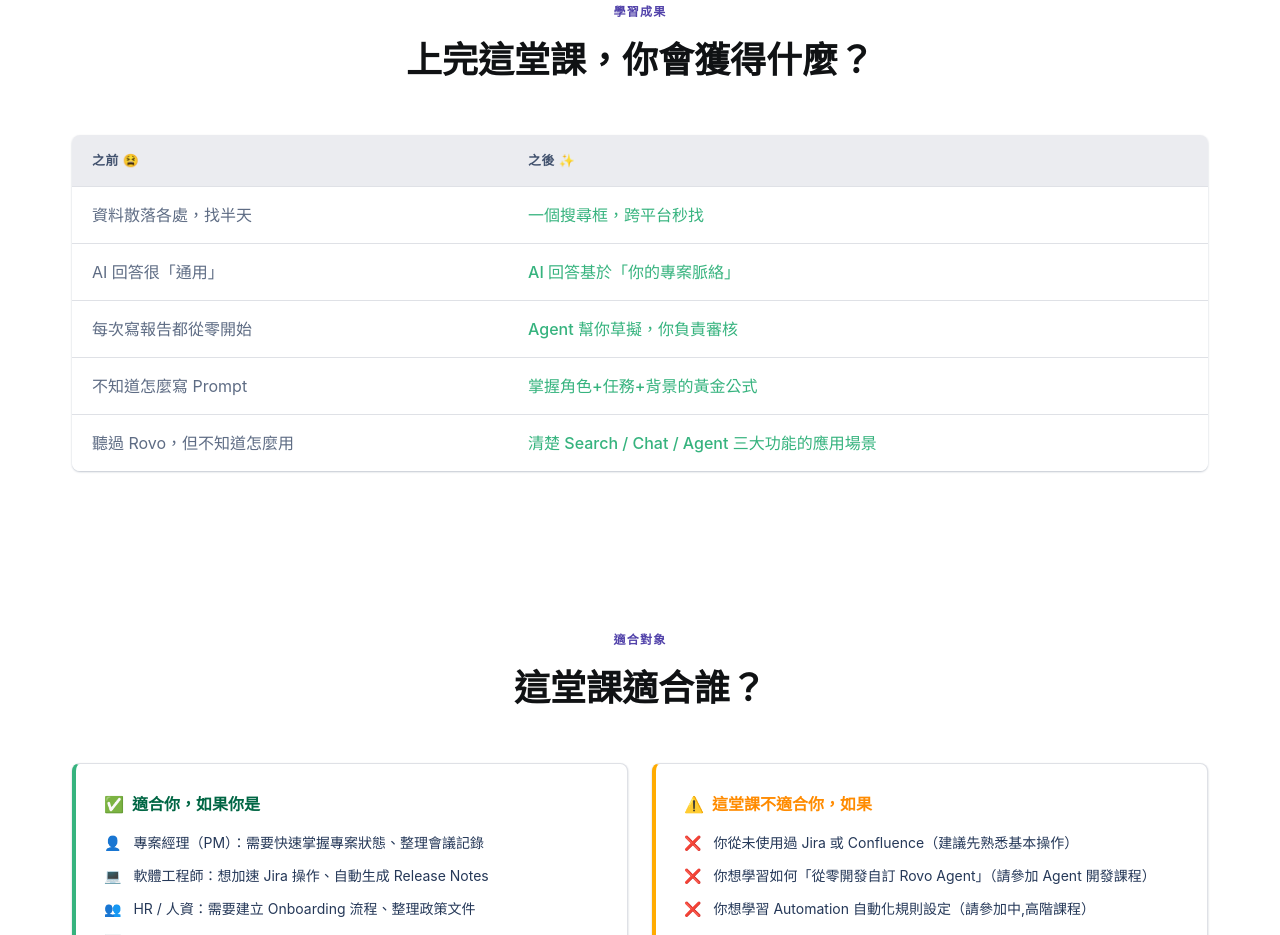
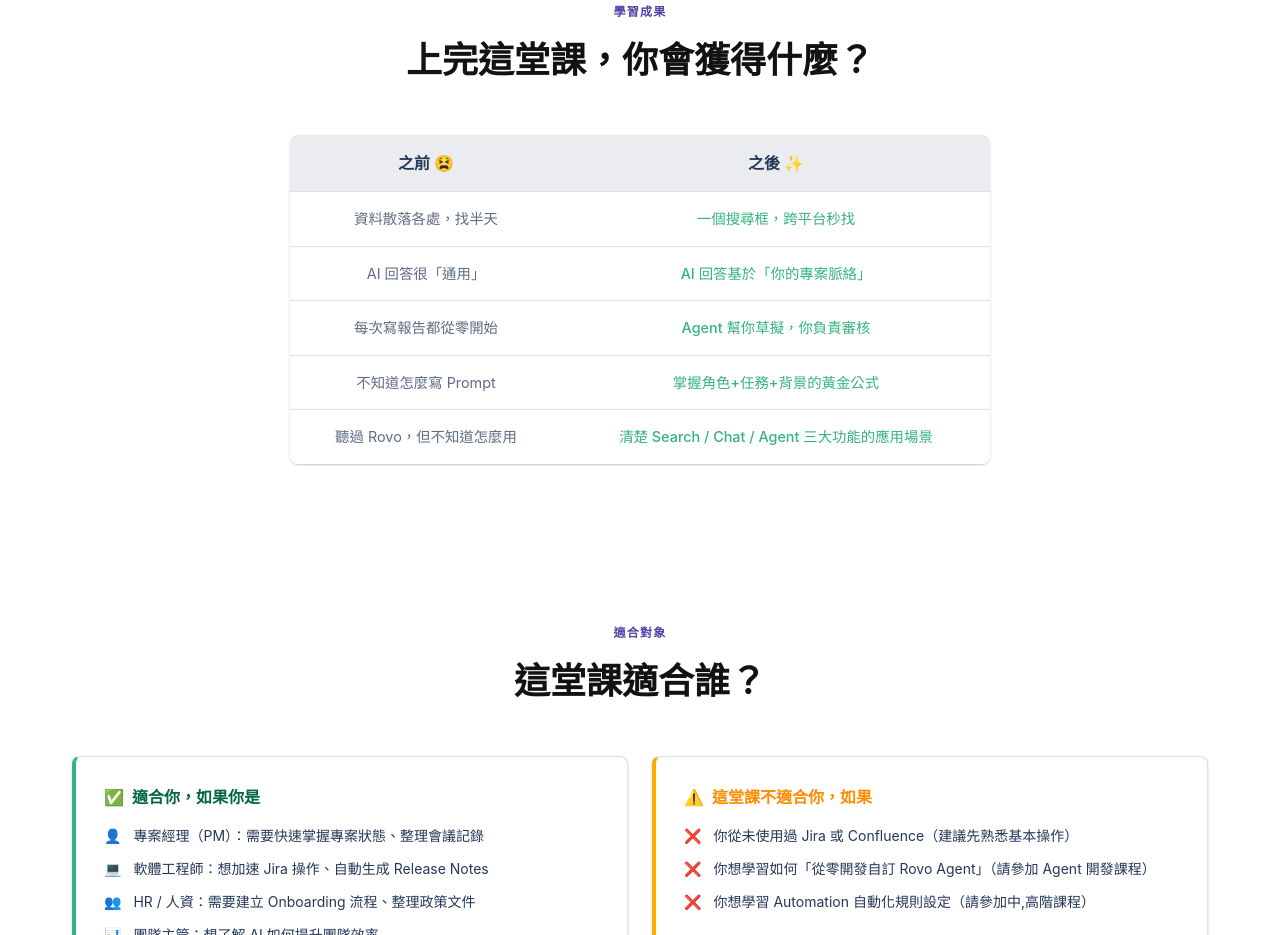
Before and after one commit to leorepro/atlassian-rovo-course, a plain HTML site: page index.html in a window 1280 px wide. Shown: the part 2759-3694 px from the top of the page. Drawn offline with Linux system fonts and the light colour scheme.

Commit message:
Update results table styles for improved layout and readability

```diff
--- a/css/styles.css
+++ b/css/styles.css
@@ -574,8 +574,9 @@ section {
 /* Results Table */
 .results-table {
     width: 100%;
+    max-width: 700px;
+    margin: 2rem auto 0;
     border-collapse: collapse;
-    margin-top: 2rem;
     border-radius: 8px;
     overflow: hidden;
     box-shadow: var(--shadow-sm);
@@ -583,22 +584,23 @@ section {
 
 .results-table th,
 .results-table td {
-    padding: 1rem 1.25rem;
-    text-align: left;
+    padding: 1rem 1.5rem;
+    text-align: center;
     border-bottom: 1px solid var(--neutral-100);
 }
 
 .results-table th {
     background: var(--neutral-50);
     font-weight: 600;
-    font-size: 0.8rem;
-    text-transform: uppercase;
-    letter-spacing: 0.05em;
-    color: var(--neutral-600);
+    font-size: 1rem;
+    text-transform: none;
+    letter-spacing: 0;
+    color: var(--neutral-700);
 }
 
 .results-table td {
     background: var(--neutral-0);
+    font-size: 0.9rem;
 }
 
 .results-table tr:last-child td {
```
